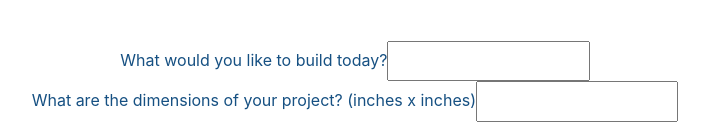
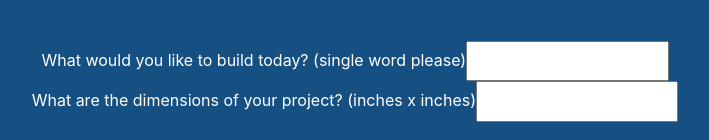
Before and after one commit to amishmish/HackNC, a React (Vite) app in the folder my-react-app/: page / in a window 1280 px wide. Shown: the part 488-628 px from the top of the page, without its empty margins (285-994 px from the left). Built offline with nearby package versions, Linux system fonts and the light colour scheme.

Commit message:
changed gpt testing

```diff
--- a/my-react-app/src/App.jsx
+++ b/my-react-app/src/App.jsx
@@ -51,17 +51,18 @@ function App() {
 
       <div>
         <label>
-          What would you like to build today?
+          What would you like to build today? (single word please)
           <input className="input"
             value={object1}
             onChange={e => setObject1(e.target.value)}
             onKeyUp={event => {
               if (event.key === 'Enter') {
                 afterInput({object1})}}
-              }
+            }
           />
         </label>
       </div>
+
 
       {/*<label>
         Age:
--- a/my-react-app/src/index.css
+++ b/my-react-app/src/index.css
@@ -56,8 +56,8 @@ button:focus-visible {
 
 @media (prefers-color-scheme: light) {
   :root {
-    color: #165082;
-    background-color: #ffffff;
+    color: #ffffff;
+    background-color: #165082;
   }
   a:hover {
     color: #747bff;
```
Also changed, not shown: my-react-app/src/gpt testing.jsx (+24 -6 lines).
